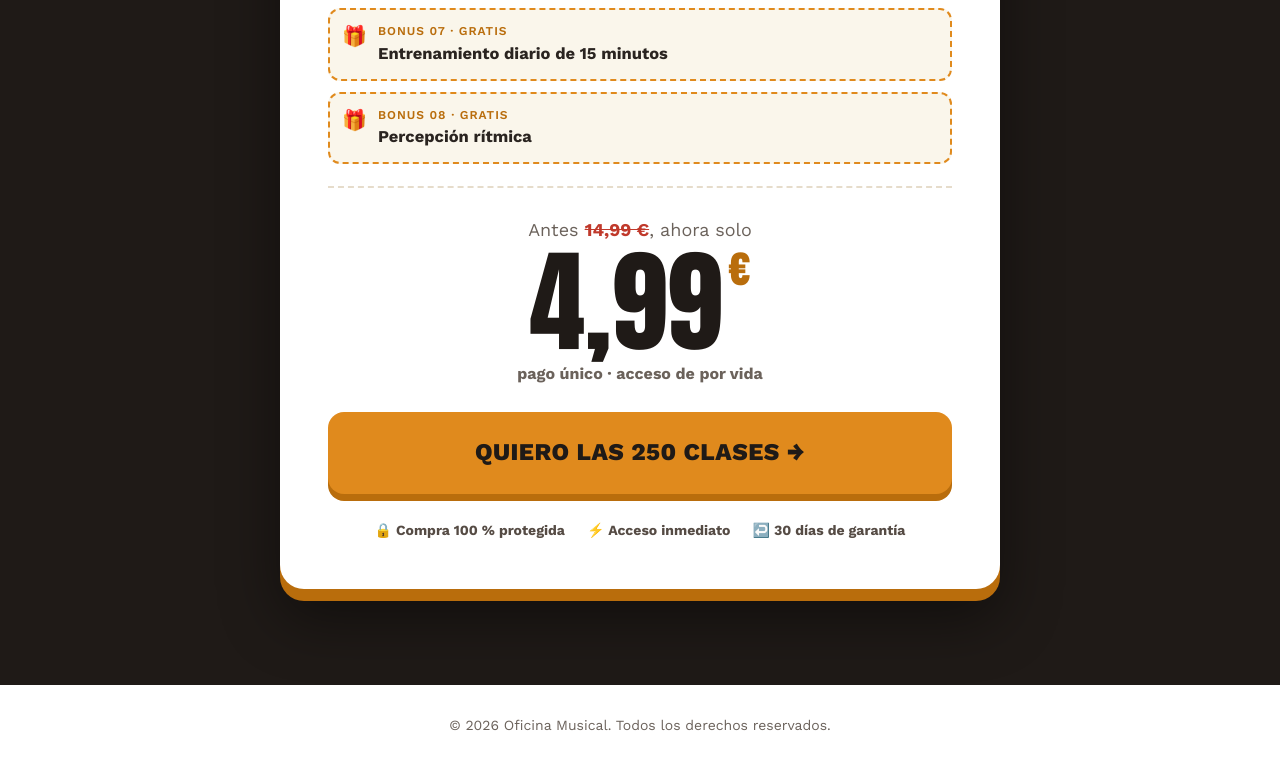
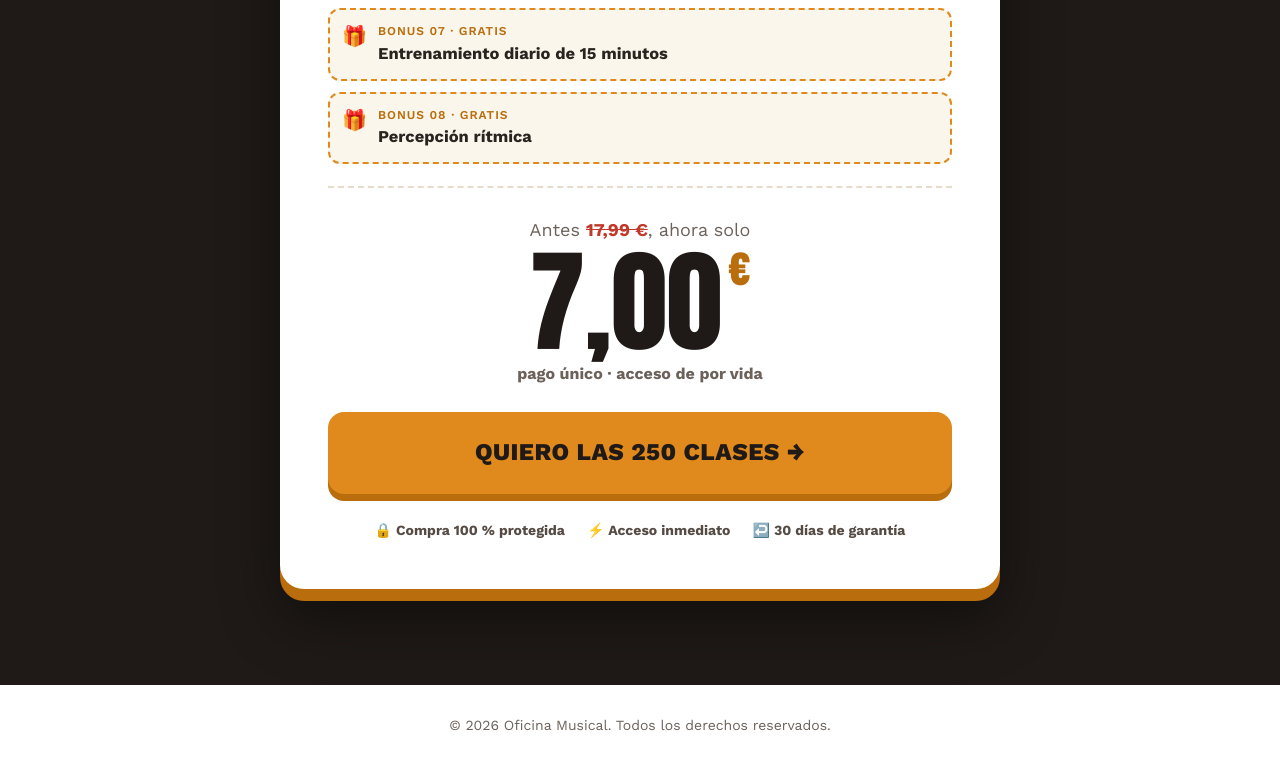
Before and after one commit to wallaceflores33-ops/250-clases-de-guitarra-acustica, a plain HTML site: page index.html in a window 1280 px wide. Shown: the part 5592-6363 px from the top of the page. Drawn offline with nearby package versions, Linux system fonts and the light colour scheme.

Commit message:
Atualiza preço para 7,00 euros
Co-Authored-By: Claude Sonnet 4.6 <noreply@anthropic.com>
Claude-Session: https://claude.ai/code/session_015DTFvmztnGDNMiwaYGu1V7

```diff
--- a/index.html
+++ b/index.html
@@ -205,7 +205,7 @@ src="https://www.facebook.com/tr?id=4016907861784426&ev=PageView&noscript=1"
 <p class="lead">⏳ La oferta termina en <b id="cd2" style="color:var(--ac)">30:00</b></p>
 <div class="box"><div class="band">OFERTA POR TIEMPO LIMITADO</div><div class="in">
 <h3>Qué incluye</h3><ul class="inc"><li>Más de 250 clases, del principiante al avanzado</li><li>Objetivo en cada clase</li><li>Diagramas de acordes, tablaturas y ritmos</li><li>Ejercicios y canciones por dificultad</li><li>Guía del profesor con guion de 50 minutos</li><li>Errores comunes con sus correcciones</li><li>Hoja del alumno para imprimir</li><li>Mini-evaluación y reto de 2 minutos en cada clase</li><li>Checklist de fin de clase</li><li>Solucionario y evaluación final por módulo</li><li>Acceso inmediato en móvil, tablet u ordenador</li><li class="bn"><small>BONUS 01 · GRATIS</small>Repertorio de cifrados</li><li class="bn"><small>BONUS 02 · GRATIS</small>Plan de 12 meses</li><li class="bn"><small>BONUS 03 · GRATIS</small>Fichas y agenda</li><li class="bn"><small>BONUS 04 · GRATIS</small>Cuaderno del alumno</li><li class="bn"><small>BONUS 05 · GRATIS</small>Cuaderno de acordes</li><li class="bn"><small>BONUS 06 · GRATIS</small>Guía de errores comunes</li><li class="bn"><small>BONUS 07 · GRATIS</small>Entrenamiento diario de 15 minutos</li><li class="bn"><small>BONUS 08 · GRATIS</small>Percepción rítmica</li></ul>
-<div class="price"><div class="de">Antes <s>14,99 €</s>, ahora solo</div><div class="big">4,99<small>€</small></div><div class="once">pago único · acceso de por vida</div>
+<div class="price"><div class="de">Antes <s>17,99 €</s>, ahora solo</div><div class="big">7,00<small>€</small></div><div class="once">pago único · acceso de por vida</div>
 <a class="btn" href="https://pay.hotmart.com/N108372203D?checkoutMode=10" id="buy">QUIERO LAS 250 CLASES →</a>
 <div class="seals"><span>🔒 Compra 100 % protegida</span><span>⚡ Acceso inmediato</span><span>↩️ 30 días de garantía</span></div></div>
 </div></div></div></section>
```
